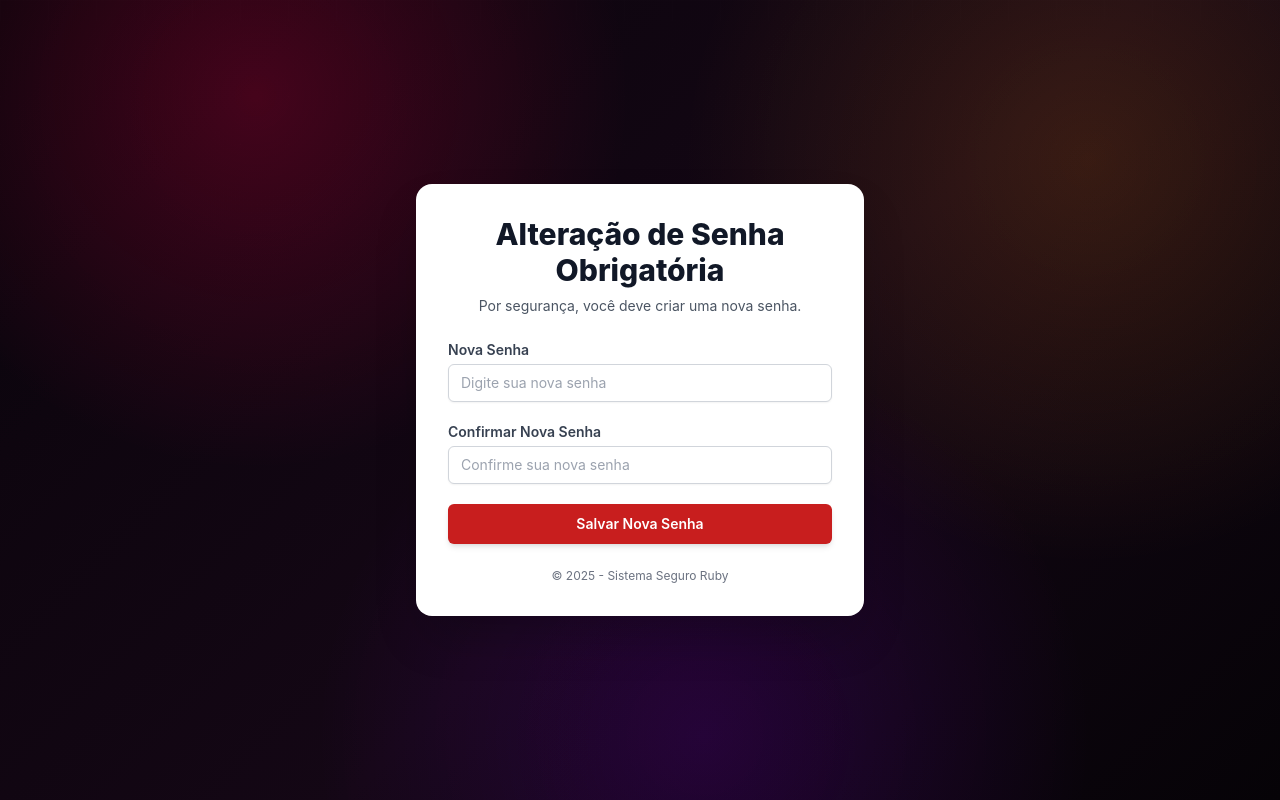
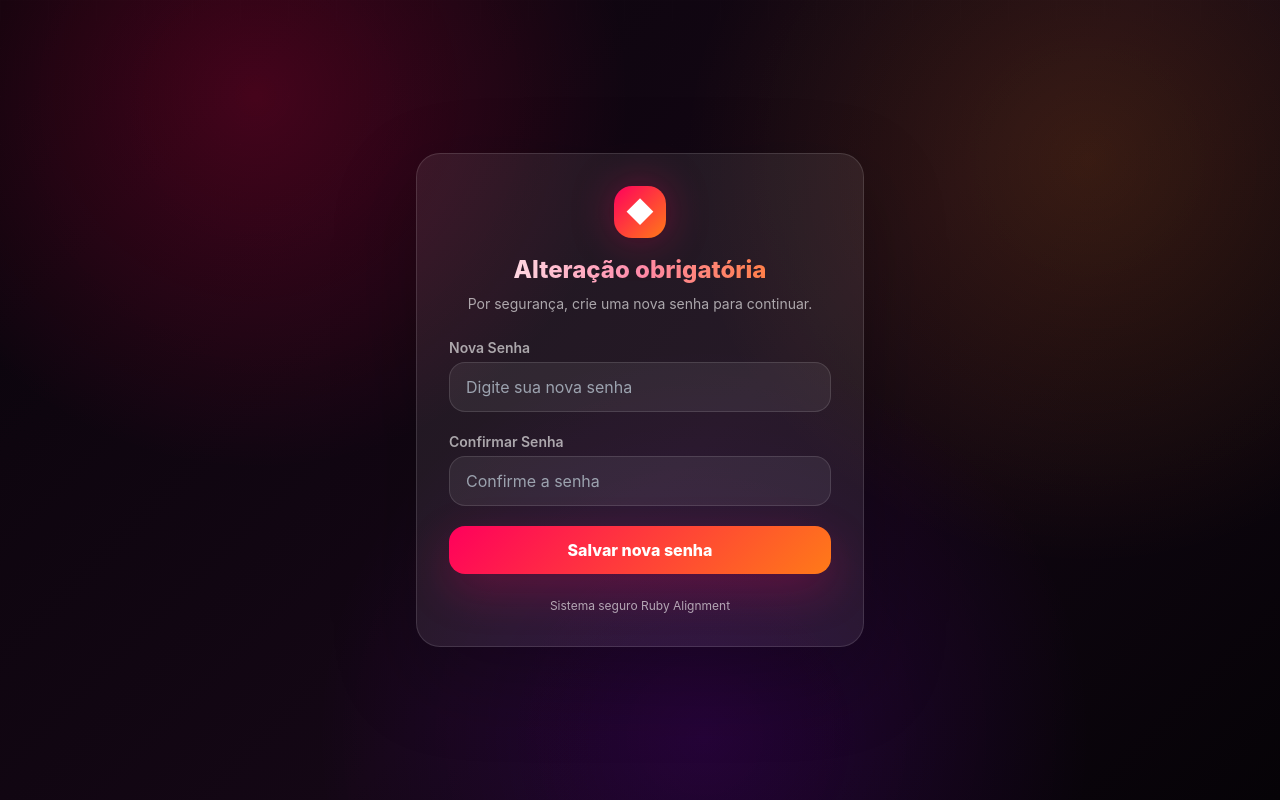
Before and after one commit to eopeedroo/Ruby-v2, a Flask app: page /change_password_first in a window 1280 px wide. Run offline with Flask 3, Linux system fonts and the light colour scheme; the visitor is signed in with stand-in values (Sample User, id 1); some libraries are stand-ins or nearby versions; some web fonts are replaced.

Commit message:
Update change_password_first.html

```diff
--- a/templates/change_password_first.html
+++ b/templates/change_password_first.html
@@ -1,66 +1,74 @@
 {% extends "base.html" %}
 
 {% block content %}
-<!DOCTYPE html>
-<html lang="pt-BR">
-<head>
-    <meta charset="UTF-8">
-    <meta name="viewport" content="width=device-width, initial-scale=1.0">
-    <title>Alteração de Senha Obrigatória</title>
-    <script src="https://cdn.tailwindcss.com"></script>
-</head>
-<body class="min-h-screen bg-gradient-to-br from-gray-100 via-gray-50 to-gray-200">
 
-    <!-- Container principal para centralização -->
-    <div class="min-h-screen flex items-center justify-center p-4">
-        <div class="w-full max-w-md bg-white rounded-2xl shadow-2xl p-8 transform transition-all hover:scale-[1.02] duration-300">
+<div class="min-h-screen flex items-center justify-center px-4 ruby-fade-in">
 
-            <div class="text-center">
-                <h2 class="text-3xl font-extrabold text-gray-900 mb-2">
-                    Alteração de Senha Obrigatória
+    <div class="w-full max-w-md ruby-glass rounded-3xl p-8">
+
+        <!-- Header -->
+        <div class="text-center mb-6">
+            <div class="ruby-logo-box mx-auto mb-4"></div>
+
+            <h2 class="text-2xl font-extrabold ruby-text-gradient">
+                Alteração obrigatória
             </h2>
-                <p class="text-sm text-gray-600 mb-6">
-                    Por segurança, você deve criar uma nova senha.
+
+            <p class="text-sm ruby-muted mt-2">
+                Por segurança, crie uma nova senha para continuar.
             </p>
         </div>
 
+        <!-- Error -->
         {% if error %}
-            <div class="bg-red-100 border border-red-400 text-red-700 px-4 py-3 mb-4 rounded-md text-sm text-center shadow-sm">
+        <div class="mb-4 px-4 py-3 rounded-xl text-sm text-center bg-red-500/10 border border-red-500/30 text-red-300">
             {{ error }}
         </div>
         {% endif %}
 
-            <form action="{{ url_for('change_password_first') }}" method="POST" class="space-y-5 w-full">
+        <!-- Form -->
+        <form action="{{ url_for('change_password_first') }}" method="POST" class="space-y-5">
+
             <div>
-                    <label for="new_password" class="block text-sm font-semibold text-gray-700 mb-1">
+                <label class="text-sm font-semibold ruby-muted block mb-1">
                     Nova Senha
                 </label>
-                    <input id="new_password" name="new_password" type="password" required
+                <input
+                    id="new_password"
+                    name="new_password"
+                    type="password"
+                    required
                     placeholder="Digite sua nova senha"
-                        class="block w-full px-3 py-2 border border-gray-300 rounded-md shadow-sm text-gray-900 placeholder-gray-400 focus:outline-none focus:ring-2 focus:ring-[#c81e1e] focus:border-[#c81e1e] sm:text-sm transition">
+                    class="ruby-input px-4 py-3"
+                >
             </div>
 
             <div>
-                    <label for="confirm_password" class="block text-sm font-semibold text-gray-700 mb-1">
-                        Confirmar Nova Senha
+                <label class="text-sm font-semibold ruby-muted block mb-1">
+                    Confirmar Senha
                 </label>
-                    <input id="confirm_password" name="confirm_password" type="password" required
-                        placeholder="Confirme sua nova senha"
-                        class="block w-full px-3 py-2 border border-gray-300 rounded-md shadow-sm text-gray-900 placeholder-gray-400 focus:outline-none focus:ring-2 focus:ring-[#c81e1e] focus:border-[#c81e1e] sm:text-sm transition">
+                <input
+                    id="confirm_password"
+                    name="confirm_password"
+                    type="password"
+                    required
+                    placeholder="Confirme a senha"
+                    class="ruby-input px-4 py-3"
+                >
             </div>
 
-                <button type="submit"
-                    class="w-full py-2.5 px-4 mt-4 rounded-md text-sm font-semibold text-white bg-[#c81e1e] hover:bg-[#a01818] shadow-md transition-all focus:outline-none focus:ring-2 focus:ring-offset-2 focus:ring-[#c81e1e]">
-                    Salvar Nova Senha
+            <button type="submit" class="ruby-btn w-full mt-4">
+                Salvar nova senha
             </button>
+
         </form>
 
-            <p class="text-center text-xs text-gray-500 mt-6">
-                © {{ current_year if current_year else "2025" }} - Sistema Seguro Ruby
+        <!-- Footer -->
+        <p class="text-center text-xs ruby-muted mt-6">
+            Sistema seguro Ruby Alignment
         </p>
+
     </div>
 </div>
 
-</body>
-</html>
 {% endblock %}
```
Lines whose indentation alone changed are shown as unchanged.
